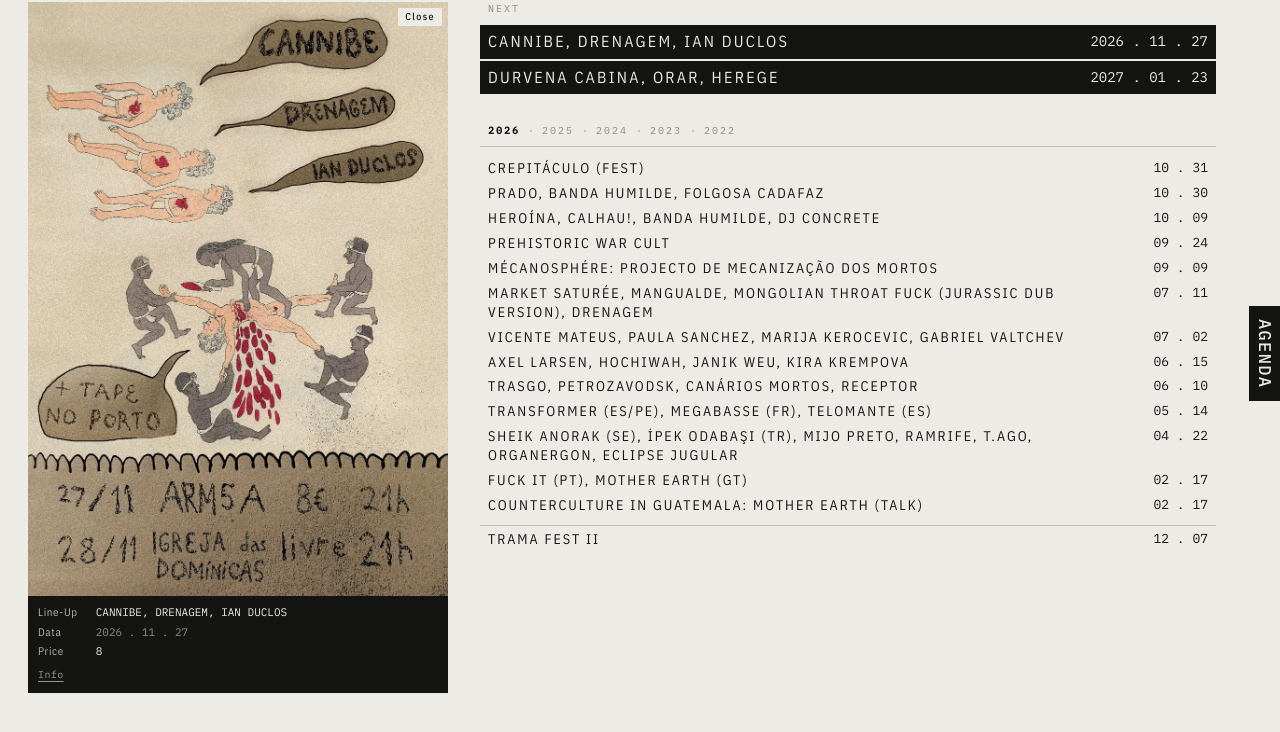
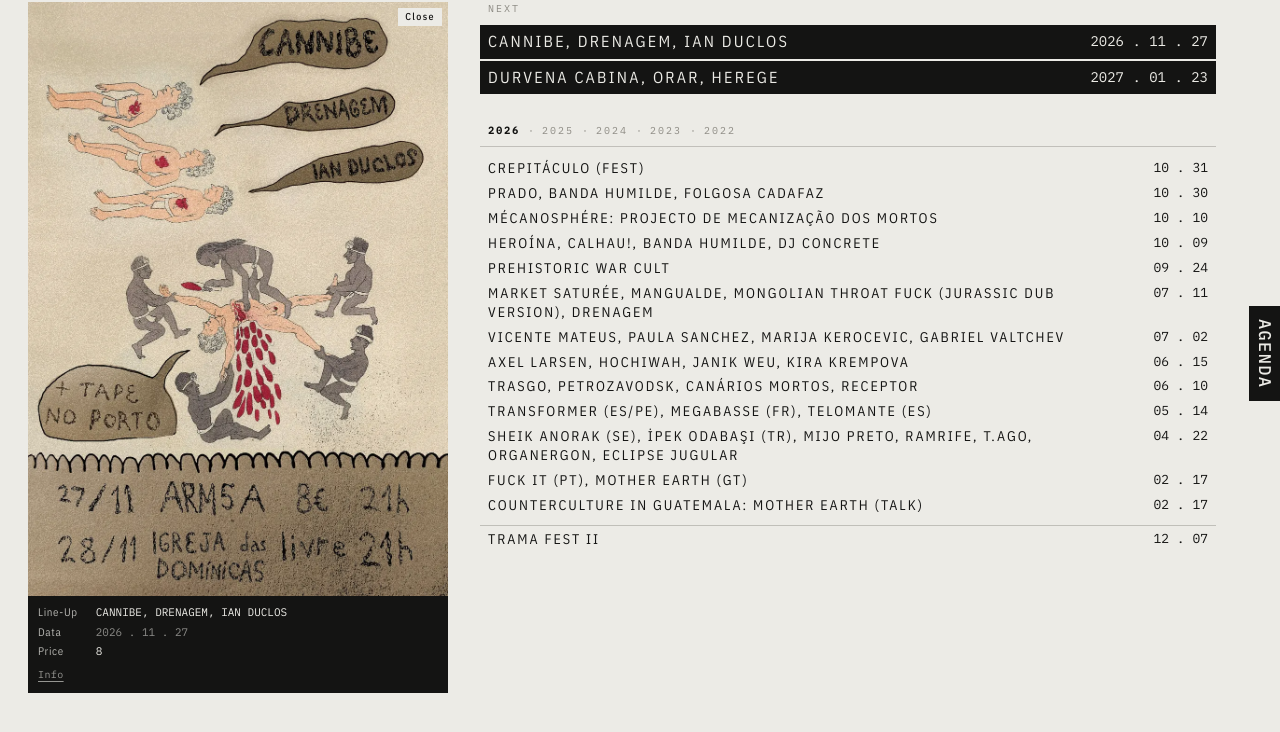
Before and after one commit to globalgroove/ARM5A, a plain HTML site: page index.html in a window 1280 px wide. Shown: the part 62-794 px from the top of the page. Drawn offline with nearby package versions, Linux system fonts and the light colour scheme.

Commit message:
Mécanosphère to 2026-10-10, Bear Bones price 5
Co-Authored-By: Claude Sonnet 5.5 <noreply@anthropic.com>
Claude-Session: https://claude.ai/code/session_01EG4bV4EuyqLMFJDihHK2L9

```diff
--- a/index.html
+++ b/index.html
@@ -62,9 +62,9 @@ const AGENDA = [
     rows: [
     ["CREPITÁCULO (FEST)",  "2026 . 10 . 31", "crepitaculo"],
     ["PRADO, BANDA HUMILDE, FOLGOSA CADAFAZ",          "2026 . 10 . 30","prado"],
+    ["MÉCANOSPHÉRE: PROJECTO DE MECANIZAÇÃO DOS MORTOS",          "2026 . 10 . 10","mecanosphere"],
     ["HEROÍNA, CALHAU!, BANDA HUMILDE, DJ CONCRETE ",                 "2026 . 10 . 09","heroina"],
     ["PREHISTORIC WAR CULT",          "2026 . 09 . 24"],
-    ["MÉCANOSPHÉRE: PROJECTO DE MECANIZAÇÃO DOS MORTOS",          "2026 . 09 . 09","mecanosphere"],
     ["MARKET SATURÉE, MANGUALDE, MONGOLIAN THROAT FUCK (JURASSIC DUB VERSION), DRENAGEM",          "2026 . 07 . 11"],
     ["VICENTE MATEUS, PAULA SANCHEZ, MARIJA KEROCEVIC, GABRIEL VALTCHEV",          "2026 . 07 . 02","vicente"],
     ["AXEL LARSEN, HOCHIWAH, JANIK WEU, KIRA KREMPOVA",          "2026 . 06 . 15","axel"],
@@ -151,7 +151,7 @@ const TEXTS = {
   },
 
   mecanosphere: {
-    poster: "assets/img/agenda/260909-mecanosphere.webp",
+    poster: "assets/img/agenda/261010-mecanosphere.webp",
     alt: "Poster: Mécanosphère, projecto de mecanização dos mortos"
   },
 
@@ -163,6 +163,7 @@ const TEXTS = {
   },
 
   bearbones: {
+    price: "5",
     poster: "assets/img/agenda/251023-bear-bones-lay-low.webp",
     alt: "Poster: Bear Bones Lay Low, 23 October"
   },
```
Also changed, not shown: assets/img/agenda/261010-mecanosphere.webp (renamed from assets/img/agenda/260909-mecanosphere.webp).
